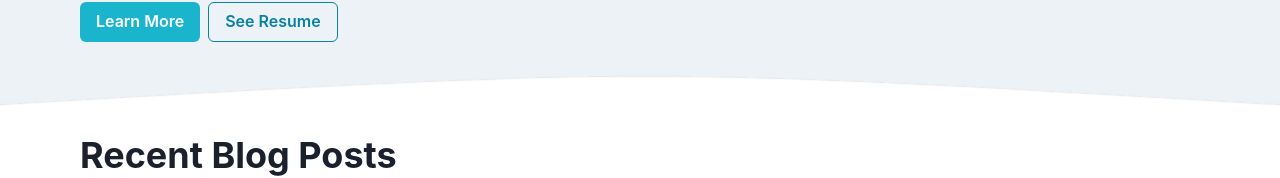
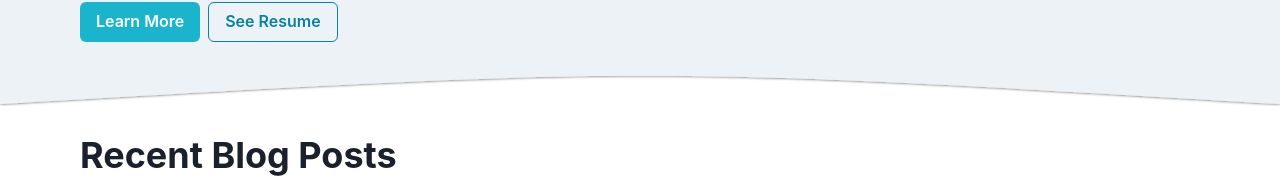
Before and after one commit to BenJetson/benjetson.github.io, a Next.js app in the folder next/: page / in a window 1280 px wide. Shown: the part 604-782 px from the top of the page. Built offline with nearby package versions, Linux system fonts and the light colour scheme; no server answers.

Commit message:
Do all transformation inside of the SVG. #166

```diff
--- a/next/components/waves.js
+++ b/next/components/waves.js
@@ -144,20 +144,19 @@ export const Wave = ({
         style={{
           height: "100%",
           width: "100%",
-          transform: transformation,
         }}
       >
         {shadow && (
+          <defs>
             <filter id="shadowFilter">
               <feDropShadow
                 dx="0"
-              // FIXME these need constants or comments or parameters.
-              dy={flipY ? "-2" : "2"}
                 stdDeviation={3}
                 floodOpacity={0.5}
                 // FIXME Should probably set floodColor to something from theme.
               />
             </filter>
+          </defs>
         )}
 
         {(!invert && (
@@ -165,49 +164,39 @@ export const Wave = ({
             d={path}
             fill={fgColor}
             stroke="none"
-            filter={shadow && "url(#shadowFilter)"}
+            transform-origin="center center"
+            transform={transformation}
+            filter={shadow ? "url(#shadowFilter)" : undefined}
           />
         )) || (
           <>
             <defs>
               <mask id="exclusion">
-                <rect
-                  // FIXME either make this a calculated value or use a
-                  // constant, this feels too magical.
-                  // Make sure the rectangle that is cut is outside the viewBox
-                  // so that it stretches to the edge.
-                  // Previously set to width="100%" and height="100%"
-                  // FIXME I suspect the oversize is not necessary
-                  x="-20"
-                  y="-20"
-                  width={viewBoxWidth + 40}
-                  height={viewBoxHeight + 40}
-                  fill="white"
-                  stroke="none"
-                />
-                <path fill="black" d={path} />
+                <rect width="100%" height="100%" fill="white" stroke="none" />
+                <path fill="black" stroke="none" d={path} />
               </mask>
             </defs>
 
             <g
               // Need to ensure the shadow filter is applied after masking, so
               // we place the rectangle in a group.
-              filter={shadow && "url(#shadowFilter)"}
+              filter={shadow ? "url(#shadowFilter)" : undefined}
+              width="100%"
+              height="100%"
+            >
+              <g
+                width="100%"
+                height="100%"
+                transform-origin={`center center`}
+                transform={transformation}
               >
                 <rect
-                // FIXME either make this a calculated value or use a
-                // constant, this feels too magical.
-                // Make sure the rectangle that is cut is outside the viewBox
-                // so that it stretches to the edge.
-                // Previously set to width="100%" and height="100%"
-                // FIXME I suspect the oversize is not necessary
-                x="-20"
-                y="-20"
-                width={viewBoxWidth + 40}
-                height={viewBoxHeight + 40}
+                  width="100%"
+                  height="100%"
                   fill={fgColor}
                   mask="url(#exclusion)"
                 />
+              </g>
             </g>
           </>
         )}
```
Lines whose indentation alone changed are shown as unchanged.
